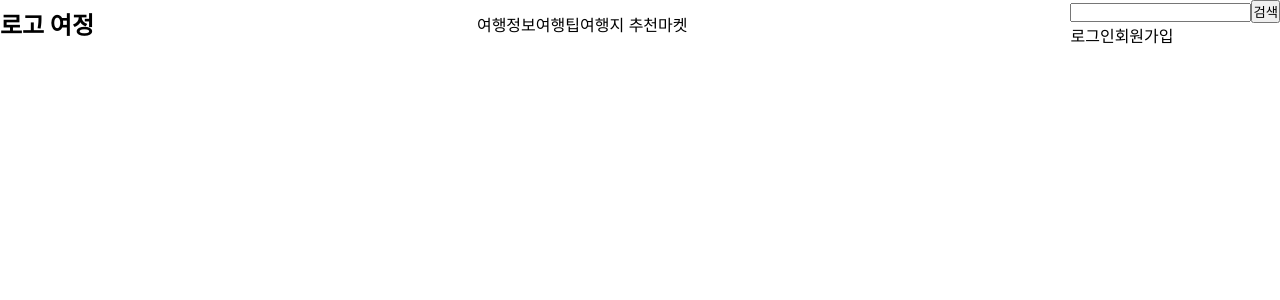
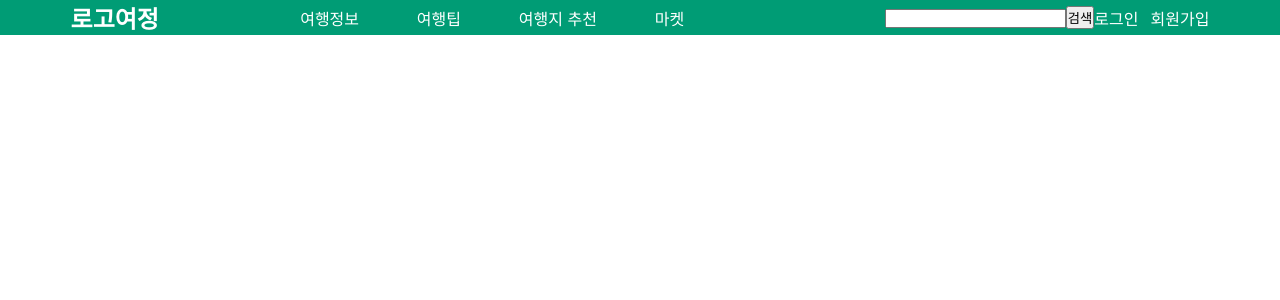
Before and after one commit to do3642/sharetravel-react, a React (Create React App) app: page / in a window 1280 px wide. Shown: the top 300 px of the page. Built offline with nearby package versions, Linux system fonts and the light colour scheme.

Commit message:
Header.js 수정, Header.css로 요소들의 대략적인 위치 잡음.

```diff
--- a/src/components/Header.css
+++ b/src/components/Header.css
@@ -6,24 +6,36 @@
 
 nav {
   display: flex;
-  justify-content: space-between;
+  justify-content: space-around;
   align-items: center;
   position: sticky;
+  background-color: #009c75;
 }
 
 nav ul {
   list-style: none;
-}
-
-nav li {
-  display: inline;
+  display: flex;
+  width: 30%;
+  justify-content: space-between;
 }
 
 nav a {
   text-decoration: none;
-  color: black;
+  color: white;
+}
+
+nav .nav-loggo {
+  display: flex;
+  justify-content: space-between;
+  color: white;
 }
 
 nav .nav-right {
-  display: inline-block;
+  display: flex;
+  justify-content: end;
+  width: 30%;
 }
+
+nav .nav- {
+
+}
--- a/src/components/Header.js
+++ b/src/components/Header.js
@@ -3,19 +3,22 @@ import './Header.css'
 function Header() {
   return(
     <nav>
-      <a href='#' class="nav-loggo"><h1>로고 여정</h1></a>
-      <ul class="nav-menu">
+      <a href='#' className="nav-loggo">
+        <h1>로고</h1>
+        <h1>여정</h1>
+      </a>
+      <ul className="nav-menu">
         <li><a href='#'>여행정보</a></li>
         <li><a href='#'>여행팁</a></li>
         <li><a href='#'>여행지 추천</a></li>
         <li><a href='#'>마켓</a></li>
       </ul>
-      <div class="nav-right">
-        <div class="nav-search">
+      <div className="nav-right">
+        <div className="nav-search">
           <input type="search"></input>
           <button>검색</button>
         </div>
-        <ul class="nav-user">
+        <ul className="nav-user">
           <li><a href='#'>로그인</a></li>
           <li><a href='#'>회원가입</a></li>
         </ul>
```
